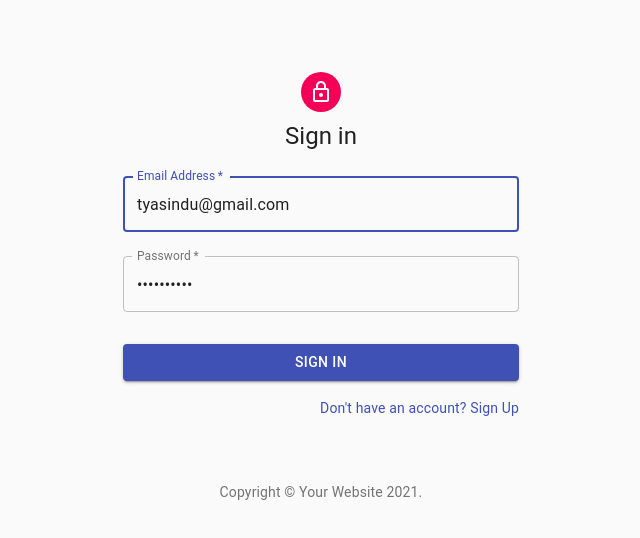
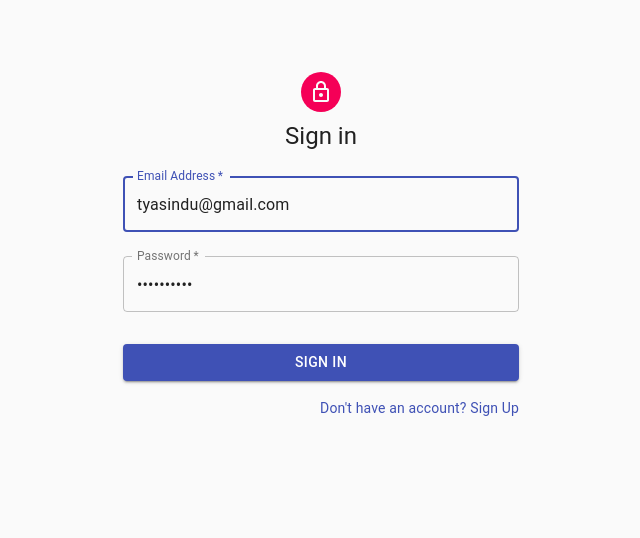
Before and after one commit to yasinduthennakoon/ascentic-assessment-frontend, a React (Create React App) app: page /app#/auth/signin in a window 1280 px wide. Shown: the top 538 px of the page, without its empty margins (319-959 px from the left). Built offline with nearby package versions, Linux system fonts and the light colour scheme.

Commit message:
feat(src): chnage some style functions

```diff
--- a/src/pages/home/index.js
+++ b/src/pages/home/index.js
@@ -107,13 +107,25 @@ function Home(props) {
                                                     </Typography>
                                                 </CardContent>
                                                 <CardActions>
-                                                    <Button onClick={() => onClickUpdateTodo(item._id)} size="small">
+                                                    <Button
+                                                        onClick={() => onClickUpdateTodo(item._id)}
+                                                        size="small"
+                                                        color="primary"
+                                                    >
                                                         Complete
                                                     </Button>
-                                                    <Button onClick={() => handleEditOpen(item)} size="small">
+                                                    <Button
+                                                        onClick={() => handleEditOpen(item)}
+                                                        size="small"
+                                                        color="primary"
+                                                    >
                                                         Edit
                                                     </Button>
-                                                    <Button onClick={() => onClickDeleteTodo(item._id)} size="small">
+                                                    <Button
+                                                        onClick={() => onClickDeleteTodo(item._id)}
+                                                        size="small"
+                                                        color="secondary"
+                                                    >
                                                         Remove
                                                     </Button>
                                                 </CardActions>
@@ -176,6 +188,7 @@ function Home(props) {
                                 <CardFooter>
                                     <Button
                                         onClick={() => onClickAddTodo()}
+                                        disabled={title.length === 0 || description.length === 0}
                                         variant="contained"
                                         color="primary"
                                         size="large"
--- a/src/pages/signin/index.js
+++ b/src/pages/signin/index.js
@@ -1,7 +1,7 @@
 /* eslint-disable react/no-unescaped-entities */
 import React, { useState } from 'react';
 import { useDispatch } from 'react-redux';
-import { Avatar, Button, CssBaseline, TextField, Link, Grid, Box, Typography, Container } from '@material-ui/core';
+import { Avatar, Button, CssBaseline, TextField, Link, Grid, Typography, Container } from '@material-ui/core';
 import LockOutlinedIcon from '@material-ui/icons/LockOutlined';
 
 // redux store
@@ -9,19 +9,6 @@ import { signinAction } from '../../store/auth/action';
 
 // styles
 import useStyles from './styles';
-
-function Copyright() {
-    return (
-        <Typography variant="body2" color="textSecondary" align="center">
-            {'Copyright © '}
-            <Link color="inherit" href="https://material-ui.com/">
-                Your Website
-            </Link>{' '}
-            {new Date().getFullYear()}
-            {'.'}
-        </Typography>
-    );
-}
 
 export default function SignIn(props) {
     const { history } = props;
@@ -96,9 +83,6 @@ export default function SignIn(props) {
                     </Grid>
                 </div>
             </div>
-            <Box mt={8}>
-                <Copyright />
-            </Box>
         </Container>
     );
 }
```
Also changed, not shown: 1 other file (tests, documents, lock files or other folders).
